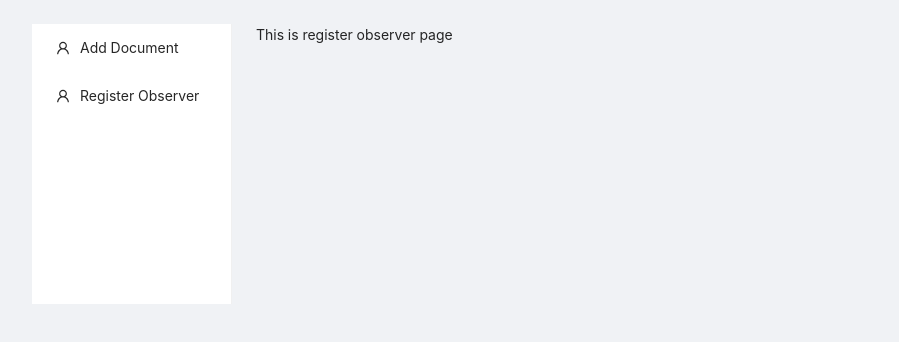
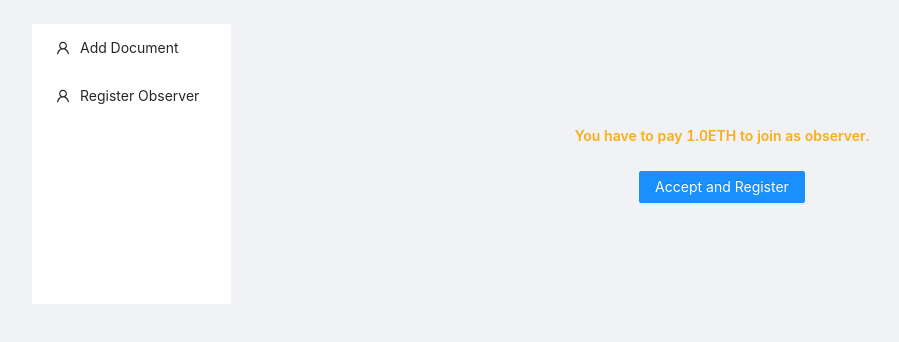
Before and after one commit to BlockchainLegalDocs/panel, a React (Vite) app: page /register-observer in a window 1280 px wide. Shown: the top 342 px of the page, without its empty margins (18-917 px from the left). Built offline with nearby package versions, Linux system fonts and the light colour scheme.

Commit message:
Register as observer added

```diff
--- /dev/null
+++ b/src/components/RegisterAsObserver.tsx
@@ -0,0 +1,23 @@
+import { Button, Col, Row, Space, Typography } from 'antd'
+
+const { Text } = Typography
+
+function RegisterAsObserver () {
+  return (
+    <Row justify='center' align='middle' style={{ height: '100%' }}>
+      <Col>
+        <Space direction='vertical' size="large" align='center'>
+          <Text type='warning' strong>
+            You have to pay 1.0ETH to join as observer.
+          </Text>
+
+          <Button type='primary'>
+            Accept and Register
+          </Button>
+        </Space>
+        </Col>
+    </Row>
+  )
+}
+
+export default RegisterAsObserver
--- a/src/views/RegisterObserver/index.tsx
+++ b/src/views/RegisterObserver/index.tsx
@@ -1,8 +1,8 @@
+import RegisterAsObserver from '@@/RegisterAsObserver'
+
 function RegisterObserver () {
   return (
-    <div>
-      This is register observer page
-    </div>
+    <RegisterAsObserver />
   )
 }
 
```
